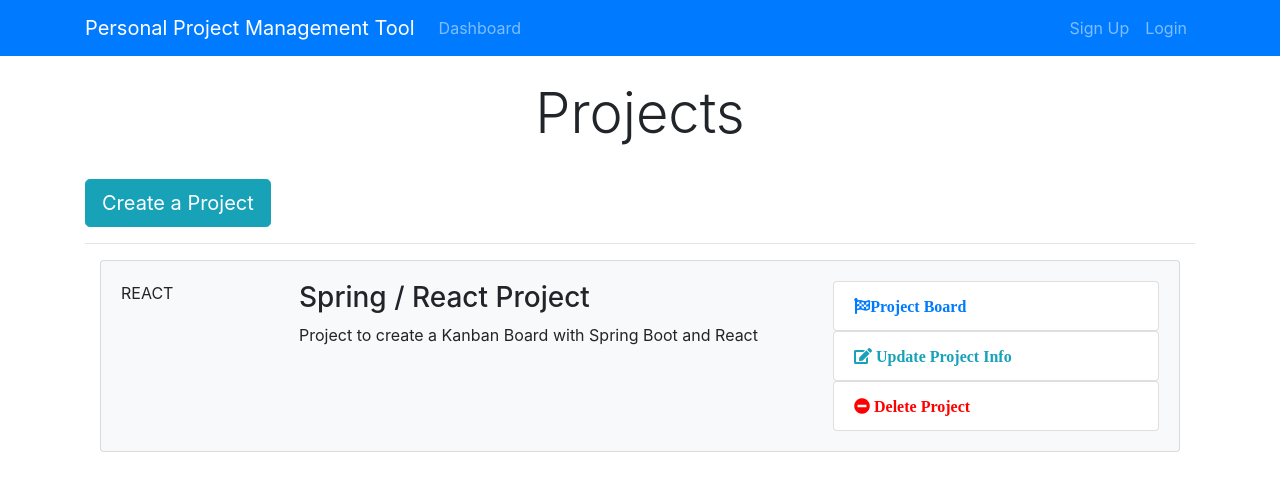
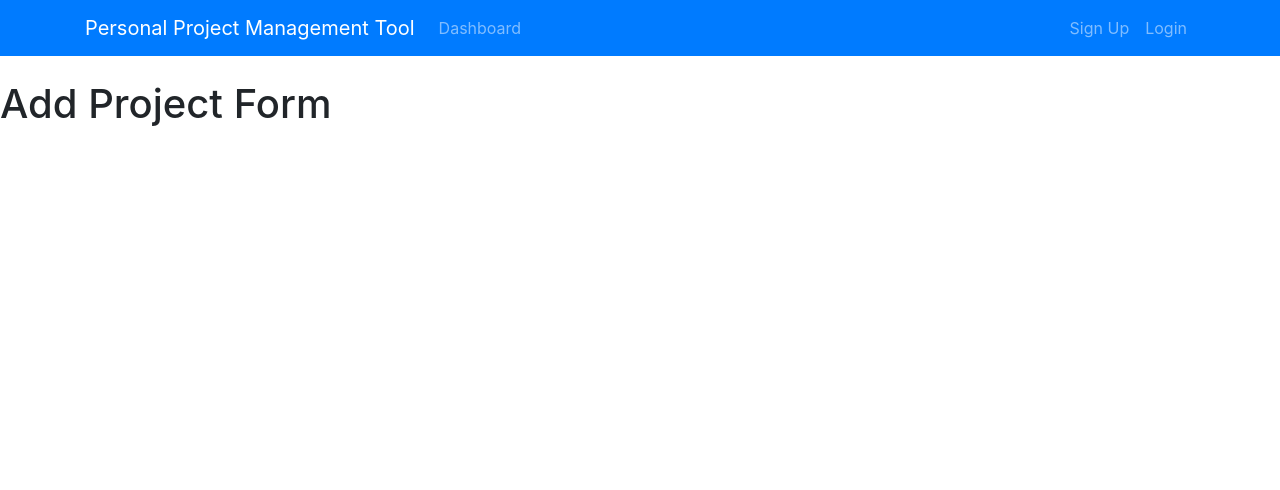
Before and after one commit to georgeerol/ppmtool-react-client, a React (Create React App) app: page /addProject in a window 1280 px wide. Shown: the top 490 px of the page. Built offline with nearby package versions, Linux system fonts and the light colour scheme.

Commit message:
Add react router, first functional component

```diff
--- a/src/App.js
+++ b/src/App.js
@@ -1,16 +1,18 @@
 import React from "react";
 import "./App.css";
-import Dashboard from "./Dashboard";
+import Dashboard from "./components/Dashboard";
 import Header from "./components/Layout/Header";
 import "bootstrap/dist/css/bootstrap.min.css";
 import { BrowserRouter as Router, Route } from "react-router-dom";
+import AddProject from "./Project/AddProject";
 
 function App() {
   return (
     <Router>
       <div className="App">
         <Header />
-        <Dashboard />
+        <Route exact path="/dashboard" component={Dashboard} />
+        <Route exact path="/addProject" component={AddProject} />
       </div>
     </Router>
   );
--- /dev/null
+++ b/src/Project/AddProject.js
@@ -0,0 +1,12 @@
+import React, { Component } from "react";
+
+class AddProject extends Component {
+  render() {
+    return (
+      <div>
+        <h1> Add Project Form</h1>
+      </div>
+    );
+  }
+}
+export default AddProject;
--- /dev/null
+++ b/src/Project/CreateProjectButton.js
@@ -0,0 +1,13 @@
+import React from "react";
+import { Link } from "react-router-dom";
+
+const CreateProjectButton = () => {
+  return (
+    <React.Fragment>
+      <Link to="/addProject" className="btn btn-lg btn-info">
+        Create a Project
+      </Link>
+    </React.Fragment>
+  );
+};
+export default CreateProjectButton;
--- a/src/Dashboard.js
+++ b/src/components/Dashboard.js
@@ -1,5 +1,6 @@
 import React, { Component } from "react";
-import ProjectItem from "./components/ProjectItem";
+import ProjectItem from "../Project/ProjectItem";
+import CreateProjectButton from "../Project/CreateProjectButton";
 
 class Dashboard extends Component {
   render() {
@@ -14,9 +15,7 @@
               <div className="col-md-12">
                 <h1 className="display-4 text-center">Projects</h1>
                 <br />
-                <a href="ProjectForm.html" className="btn btn-lg btn-info">
-                  Create a Project
-                </a>
+                <CreateProjectButton />
                 <br />
                 <hr />
                 <ProjectItem />
```
Also changed, not shown: src/Project/ProjectItem.js (renamed from src/components/ProjectItem.js).
